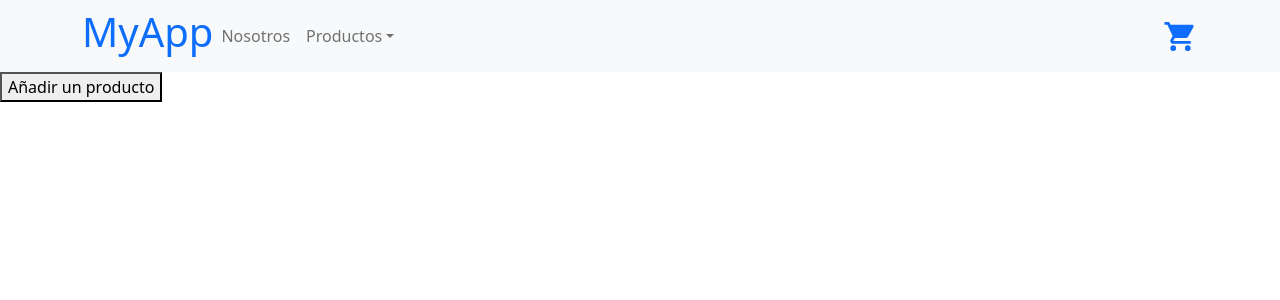
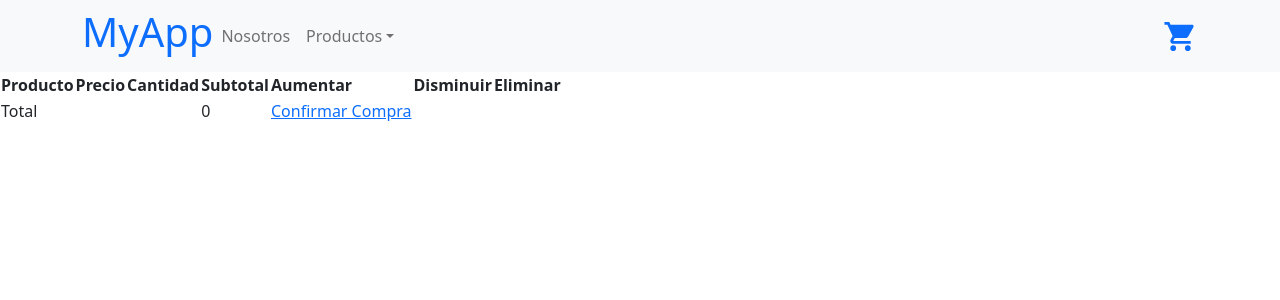
Before and after one commit to lau7aro-maza/react-app-, a React (Create React App) app: page /cart in a window 1280 px wide. Shown: the top 300 px of the page. Built offline with nearby package versions, Linux system fonts and the light colour scheme.

Commit message:
Arreglos y CART VIEW

```diff
--- a/src/App.js
+++ b/src/App.js
@@ -5,7 +5,7 @@ import 'bootstrap/dist/css/bootstrap.min.css';
 import ItemListContainer from "./components/Items/ItemListContainer"
 import ItemDetailContainer from "./components/Items/ItemDetailContainer";
 import Cart from "./components/Cart/Cart"
-import { CartProvider } from "./components/Cart/CartContext";
+import MiProvider from "./components/Cart/MiProvider";
 
 
 
@@ -14,7 +14,7 @@ export default function App(){
 
   return (
     <>
-    <CartProvider>
+    <MiProvider>
       <Router>
         <NavBar/>
         <Routes>
@@ -24,7 +24,7 @@ export default function App(){
         <Route path="/cart" element={<Cart />} />
       </Routes>
     </Router>
-    </CartProvider>
+    </MiProvider>
     </>
   );
 }
--- a/src/components/Cart/Cart.jsx
+++ b/src/components/Cart/Cart.jsx
@@ -1,25 +1,92 @@
-import { useCart } from "./CartContext";
+import { useContext } from "react";
+import { contexto } from "./MiProvider";
+import { Link } from "react-router-dom"
 
-const Card = ({ image, title, children }) => {
-  const cart = useCart();
+const Card = () => {
 
-  console.log(cart);
+  const {carrito,disminuirProducto,borrarProducto,AumentarProducto,total} = useContext(contexto)
 
-  const addNewProduct = () => {
-    cart.addItem({ name: "Bicicleta", price: 10.0 });
+  const handleClick = () => {
+
+    const orden = {
+      buyer : {
+        nombre : "Mariano Villalonga",
+        telefono : "3413692907",
+        email : "marianovillalonga94.mv@gmail.com",
+        calle: "Calle falsa 123",
+        provincia: "Santa Fe",
+        localidad: "Rosario"
+      },
+      items : carrito,
+      total : total
+    }
+
+    const pedido = (orden);
+
+    pedido
+    .then(res=>{
+      console.log(res.id)
+    })
+    console.log("se confirno la compra correctamente")
   };
 
   return (
-    <div>
-      <button onClick={addNewProduct}>Añadir un producto</button>
-      <img src={image} alt={title} />
-
-      <div>
-        <div>{title}</div>
-
-        <p>{children}</p>
-      </div>
-    </div>
+    <table>
+            <thead>
+                <tr>
+                    <th>Producto</th>
+                    <th>Precio</th>
+                    <th>Cantidad</th>
+                    <th>Subtotal</th>
+                    <th>Aumentar</th>
+                    <th>Disminuir</th>
+                    <th>Eliminar</th>
+                </tr>
+            </thead>
+            <tbody>
+                {carrito.map(producto => (
+                    <tr key={producto.id}>
+                        <td>{producto.nombre}</td>
+                        <td>${producto.precio}</td>
+                        <td>{producto.cantidad}</td>
+                        <td>{producto.precio * producto.cantidad}</td>
+                        <td>
+                            <button
+                                className="button"
+                                onClick={() => AumentarProducto(producto.id)}
+                            >
+                                Aumentar
+                            </button>
+                        </td>
+                        <td>
+                            <button
+                                className="button"
+                                onClick={() => disminuirProducto(producto.id)}
+                            >
+                                Disminuir
+                            </button>
+                        </td>
+                        <td>
+                            <button
+                                className="button"
+                                onClick={() => borrarProducto(producto.id)}
+                            >
+                                Eliminar
+                            </button>
+                        </td>
+                    </tr>
+                ))}
+            </tbody>
+            <tfoot>
+                <tr>
+                    <td colSpan="3">Total</td>
+                    <td>{total}</td>
+                    <td>
+                        <Link className="button" to="/formulario" onClick={handleClick}>Confirmar Compra</Link>
+                    </td>
+                </tr>
+            </tfoot>
+        </table>
   );
 };
 
--- /dev/null
+++ b/src/components/Cart/MiProvider.jsx
@@ -0,0 +1,68 @@
+import { createContext, useState } from "react";
+
+export const contexto = createContext()
+const {Provider} = contexto
+
+const MiProvider = ({children}) => {
+
+    const [carrito,setCarrito] = useState([])
+    const [total,setTotal] = useState(0)
+    const [cantidadActual,setCantidadActual] = useState(0)
+
+    const agregarProducto = (item,cantidad) => {
+        setCarrito([...carrito,{...item,cantidad}])
+        setTotal(total + item.precio * cantidad)
+        setCantidadActual(cantidadActual + cantidad)
+    }
+
+    const borrarProducto = id => {
+        setCarrito(carrito.filter(item => item.id !== id))
+        setTotal(total - carrito.find(item => item.id === id).precio * carrito.find(item => item.id === id).cantidad)
+        setCantidadActual(cantidadActual - carrito.find(item => item.id === id).cantidad)
+        alert("Se elimino el producto correctamente")
+    }
+
+    const AumentarProducto = id => {
+        setCarrito(carrito.map(item => {
+            if(item.id === id){
+                alert("Se aumento el producto ")
+                item.cantidad++
+                setCantidadActual(cantidadActual + 1)
+                setTotal(total + item.precio)
+            }
+            return item
+        }))
+    }
+
+    const disminuirProducto = id => {
+        setCarrito(carrito.map(item => {
+            if(item.id === id && item.cantidad > 1){
+                item.cantidad--
+                setCantidadActual(cantidadActual - 1)
+                setTotal(total - item.precio)
+            }else{
+                alert("No se puede disminuir mas, por favor elimine el producto")
+            }
+            return item
+        }))
+    }
+
+
+
+    const valorDelProvider = {
+        carrito ,
+        borrarProducto,
+        agregarProducto,
+        disminuirProducto,
+        AumentarProducto,
+        total
+    }
+
+    return (
+        <Provider value={valorDelProvider}>
+            {children}
+        </Provider>
+    )
+}
+
+export default MiProvider
--- a/src/components/Items/Item.modules.css
+++ b/src/components/Items/Item.modules.css
@@ -1,21 +1,30 @@
 /*Cards*/
+.containerCard{
+	display: grid;
+	grid-template-columns: repeat(4,1fr);
+	grid-template-rows: repeat(6,auto);
+	height: 100%;
+	width: 100%;
+	grid-auto-flow: dense;
+	justify-items: center;
+}
 
 
-.containerCard{
-	width: 100%;
+.detail{
 	display: flex;
-	justify-content: space-around;
+	justify-content: center;
 	flex-wrap: wrap;
 	margin: auto;
 }
-
 .card{
-	width: 100%;
-	margin: 20px;
+	min-width: 300px;
+	min-height: 400px;
 	border-radius: 6px;
 	overflow: hidden;
+	padding: 10px;
 	background:#fff;
-	box-shadow: 0px 1px 10px rgba(0,0,0,0.2);
+	box-shadow: 2px 8px 20px rgba(0,0,0,0.2);
+	margin: 10px;
 	transition: all 400ms ease-out;
 	cursor: default;
 }
@@ -24,8 +33,10 @@
 	transform: translateY(-3%);
 }
 .card img{
+	max-width: 400px;
 	width: 100%;
-	height: 210px;
+	height: 100%;
+	max-height: 300px;
 }
 .card .contenidoCard{
 	padding: 15px;
--- a/src/components/Items/ItemCount.jsx
+++ b/src/components/Items/ItemCount.jsx
@@ -1,10 +1,9 @@
 import Button from "react-bootstrap/Button";
-import React,{ useEffect, useState } from "react";
-import { Link } from "react-router-dom";
+import React,{ useState } from "react";
 import './ItemCount.module.css';
 
 
-const ItemCount =({stock, initial, setQuantity}) => {
+const ItemCount =({stock, initial, onAdd}) => {
     const [number, setNumber] = useState(initial);
 
     const add = () => {
@@ -14,19 +13,18 @@ const ItemCount =({stock, initial, setQuantity}) => {
     const substract = () => {
         number > initial && setNumber(number - 1);
     };
-    useEffect(() => {
-        setQuantity(number);
-    }, [number, setQuantity]);
-
+    const hadleConfirmar = () => {
+        console.log()
+        onAdd(number)
+    }
     return (
         <div>
             <div className="botonContador">
-            <Button disabled={number === initial} onClick={substract} variant="warning">-</Button>
-            <p>{number}</p>
-            <Button disabled={number === stock} onClick={add} variant="warning">+</Button>
-            <div>
-            <Link style={{ textDecoration: 'none'}} setQuantity={setQuantity} to={'/cart'}><h5>Ir al Carrito</h5></Link>
-            </div>
+                <h1>Contador</h1>
+                <p>Mi contador actual : {number}</p>
+                <Button onClick={substract} variant="warning">Disminuir</Button>
+                <Button onClick={add} variant="warning">Aumentar</Button>
+                <Button onClick={hadleConfirmar} variant="dark">Confirmar</Button>
             </div>
         </div>
     )
--- a/src/components/Items/ItemDetailContainer.jsx
+++ b/src/components/Items/ItemDetailContainer.jsx
@@ -1,33 +1,67 @@
-import React, { useEffect, useState } from "react";
-import ItemDetail from "./ItemDetail";
-import { useParams } from "react-router-dom";
+import React, { useState, useEffect, useContext } from "react";
+import { Link, useNavigate, useParams } from "react-router-dom";
 import { traerProduct } from "../utils/products";
+import ItemCount from "./ItemCount";
+import Loading from "../utils/Loading"
+import { contexto } from "../Cart/MiProvider";
+
+import "./Item.modules.css"
 
 
 const ItemDetailContainer = () => {
-    const [producto, setProducto] = useState({});
-    const {id} = useParams()
-
-    console.log (id);
+    const [item, setItem] = useState({});
+    const [loading, setLoading] = useState(true)
+    const [seleccionado, setSeleccionado] = useState(false);
+    const {agregarProducto} = useContext(contexto)
+    const { id } = useParams()
+    const navigate = useNavigate()
 
     useEffect(() => {
         traerProduct(id)
         .then((res) => {
-            setProducto(res);
+            setItem(res);
         })
         .catch((error) => {
             console.log(error);
-        });
+        })
+        .finally(() => setLoading(false))
 
     }, [id]);
 
+    const onAdd = (unidadSeleccionada) => {
+        if (unidadSeleccionada !== undefined) {
+          setSeleccionado(unidadSeleccionada)
+        }
+      }
+
+      const handleClick = (e) => {
+        e.preventDefault()
+        agregarProducto(item,seleccionado)
+        navigate("/cart")
+      };
 
 
+      if (loading) {
+        return <Loading />
+      } else {
     return (
-        <>
-        <ItemDetail {...producto}/>
-        </>
+        <div className="detail" >
+        <div className="card" style={{ width: "15rem", align: "center"}}>
+            <img src={item.img} alt="" />
+            <div className="contenidoCard">
+              <h1> ${item.price}</h1>
+              <h3>{item.name}</h3>
+              <p>{item.category}
+                  Detalle: Lorem, ipsum dolor sit amet consectetur adipisicing elit. Non laborum officiis ducimus repellat inventore.</p>
+            </div>
+            <ItemCount stock={5} initial={1} onAdd={onAdd}/>
+            <p>{seleccionado ? "Ya se selecciono algo!" : "No se eligion ninguna cantidad"}</p>
+            {seleccionado ? <Link className="button" onClick={handleClick} to="/cart">Ir al Carrito</Link> : null }
+
+        </div>
+        </div>
     );
+    }
 };
 
 export default ItemDetailContainer;
--- a/src/components/Items/ItemList.jsx
+++ b/src/components/Items/ItemList.jsx
@@ -3,9 +3,11 @@ import Item from "./Item";
 
 export default function ItemList ({ productos }) {
     return (
-        <div>
+        <div className="containerCard">
             {productos.map((producto) => (
-                <Item key={producto.id} producto={producto} />
+                <div>
+                    <Item key={producto.id} producto={producto} />
+                </div>
             ))}
         </div>
     )
--- /dev/null
+++ b/src/components/utils/Loading.jsx
@@ -0,0 +1,7 @@
+const Loading = () => {
+    return (
+        <h1>Cargando productos, espera por favor!</h1>
+    )
+}
+
+export default Loading
```
Also changed, not shown: src/components/Cart/CartContext.jsx (deleted, +0 -40 lines), src/components/Items/ItemDetail.jsx (deleted, +0 -46 lines), src/components/Items/ItemDetail.modules.css (added).
